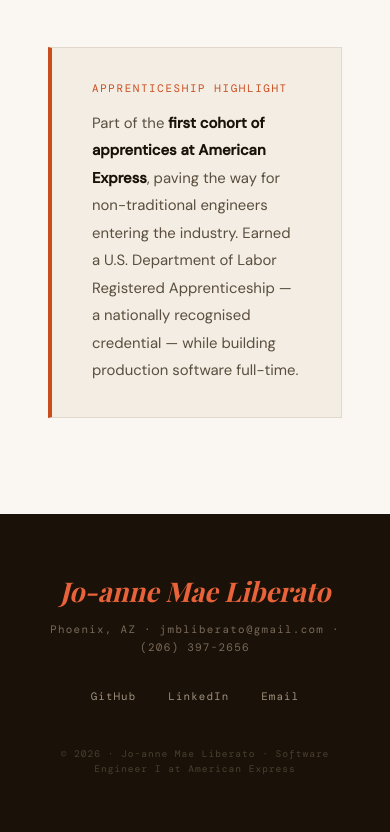
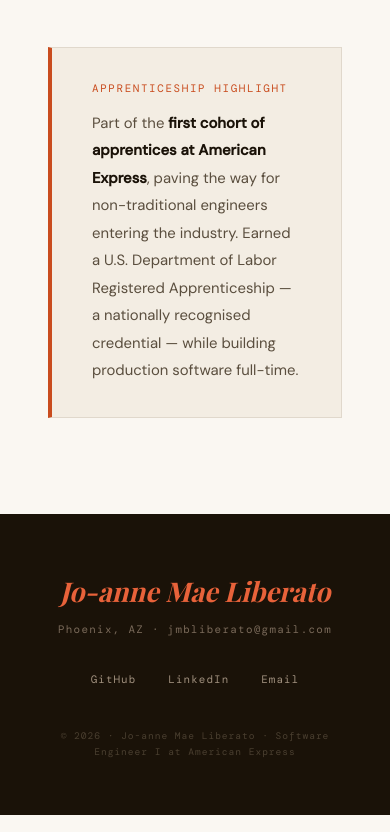
Before and after one commit to joannembl/joannembl, a React (Create React App) app: page / in a window 390 px wide. Shown: the part 7486-8318 px from the top of the page. Built offline with nearby package versions, Linux system fonts and the light colour scheme; a web font is replaced by a local one.

Commit message:
fix(app): removed phone number

```diff
--- a/public/index.html
+++ b/public/index.html
@@ -9,7 +9,7 @@
       name="description"
       content="Jo-anne Liberato - SWE"
     />
-    <link rel="apple-touch-icon" href="%PUBLIC_URL%/logo192.png" />
+    <!-- <link rel="apple-touch-icon" href="%PUBLIC_URL%/logo192.png" /> -->
     <!--
       manifest.json provides metadata used when your web app is installed on a
       user's mobile device or desktop. See https://developers.google.com/web/fundamentals/web-app-manifest/
--- a/src/App.jsx
+++ b/src/App.jsx
@@ -654,7 +654,7 @@
         Jo-anne Mae Liberato
       </div>
       <div style={{ ...mono, fontSize: "0.68rem", color: "#7a6a5a", letterSpacing: "0.12em", marginBottom: "2rem" }}>
-        Phoenix, AZ · jmbliberato@gmail.com · (206) 397-2656
+        Phoenix, AZ · jmbliberato@gmail.com
       </div>
       <div style={{ display: "flex", justifyContent: "center", gap: "2rem", marginBottom: "2.5rem", flexWrap: "wrap" }}>
         {[
```
